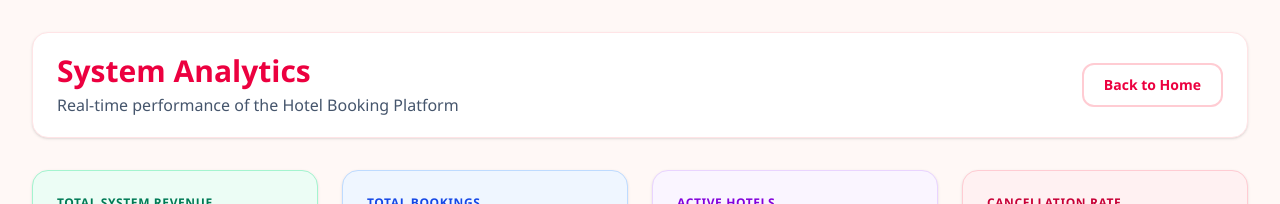
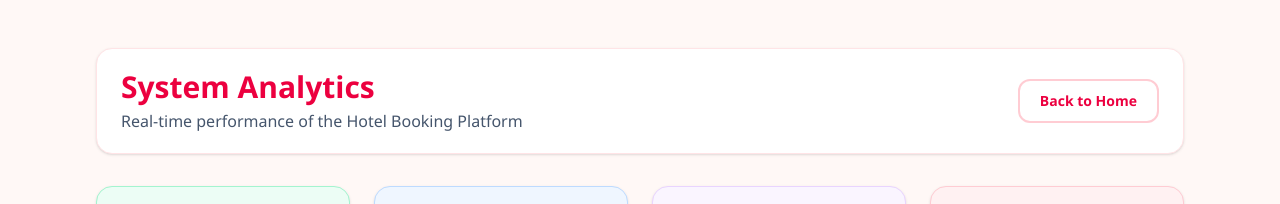
Before and after one commit to SachiniGayathma/HotelBookingSystem, a React (Vite) app in the folder frontend/: page /admin/analytics in a window 1280 px wide. Shown: the top 204 px of the page. Built offline with nearby package versions, Linux system fonts and the light colour scheme; no server answers.

Commit message:
UI change to analytics page

```diff
--- a/frontend/src/pages/AdminAnalyticsPage.jsx
+++ b/frontend/src/pages/AdminAnalyticsPage.jsx
@@ -45,9 +45,11 @@ export default function AdminAnalyticsPage() {
   }
 
   return (
-    <div className="min-h-screen bg-[#fff8f6] text-slate-900 p-8">
-      {/* Header */}
-      <header className="mb-8 flex justify-between items-center rounded-2xl border border-rose-100 bg-white px-6 py-5 shadow-sm">
+    <div className="min-h-screen bg-[#fff8f6] text-slate-900">
+      <main className="mx-auto max-w-6xl px-5 py-8 sm:px-8 sm:py-10 lg:py-12">
+
+        {/* Header */}
+        <header className="mb-8 flex justify-between items-center rounded-2xl border border-rose-100 bg-white px-6 py-5 shadow-sm">
         <div>
           <h1 className="text-3xl font-black text-rose-600">System Analytics</h1>
           <p className="text-slate-600 font-medium mt-1">Real-time performance of the Hotel Booking Platform</p>
@@ -134,7 +136,7 @@ export default function AdminAnalyticsPage() {
           </table>
         </div>
       </section>
-
+      </main>
     </div>
   );
 }
```
